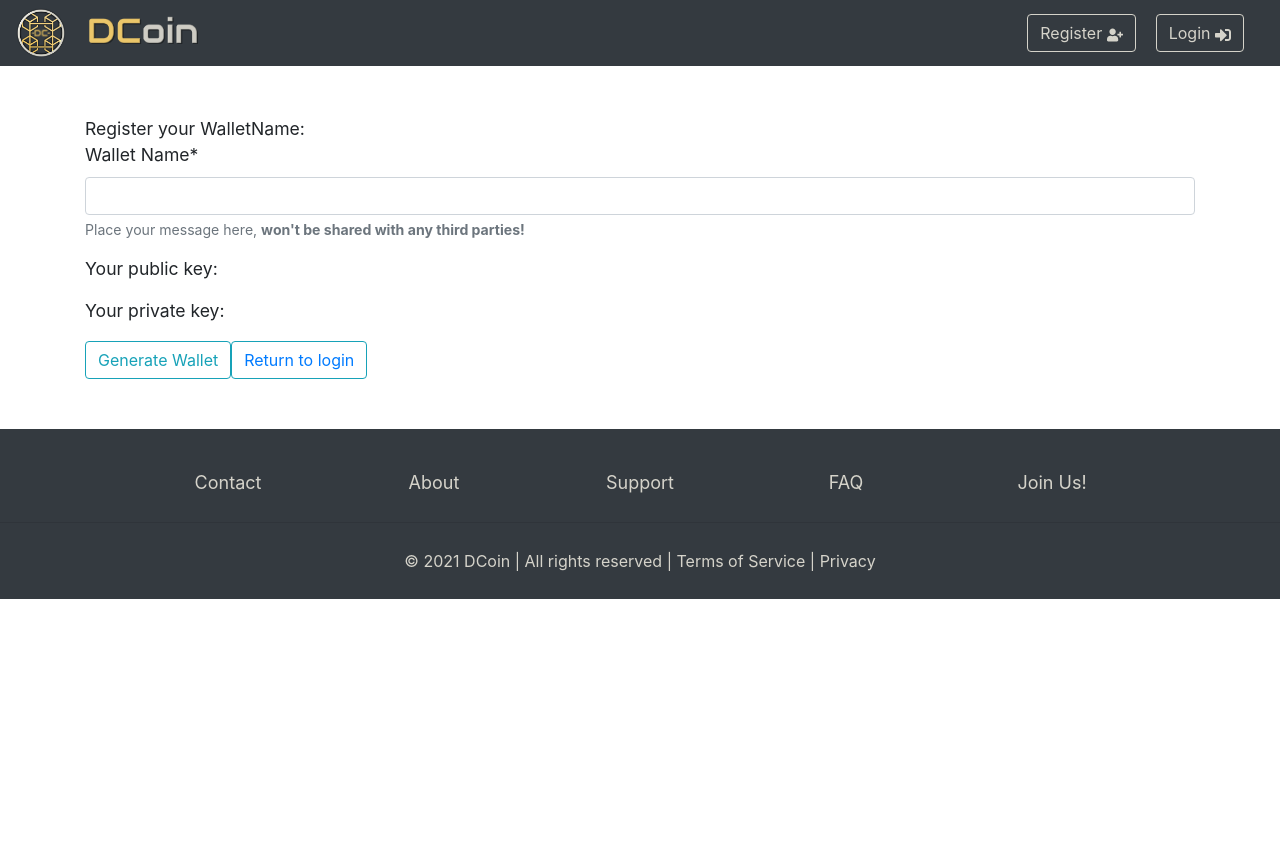
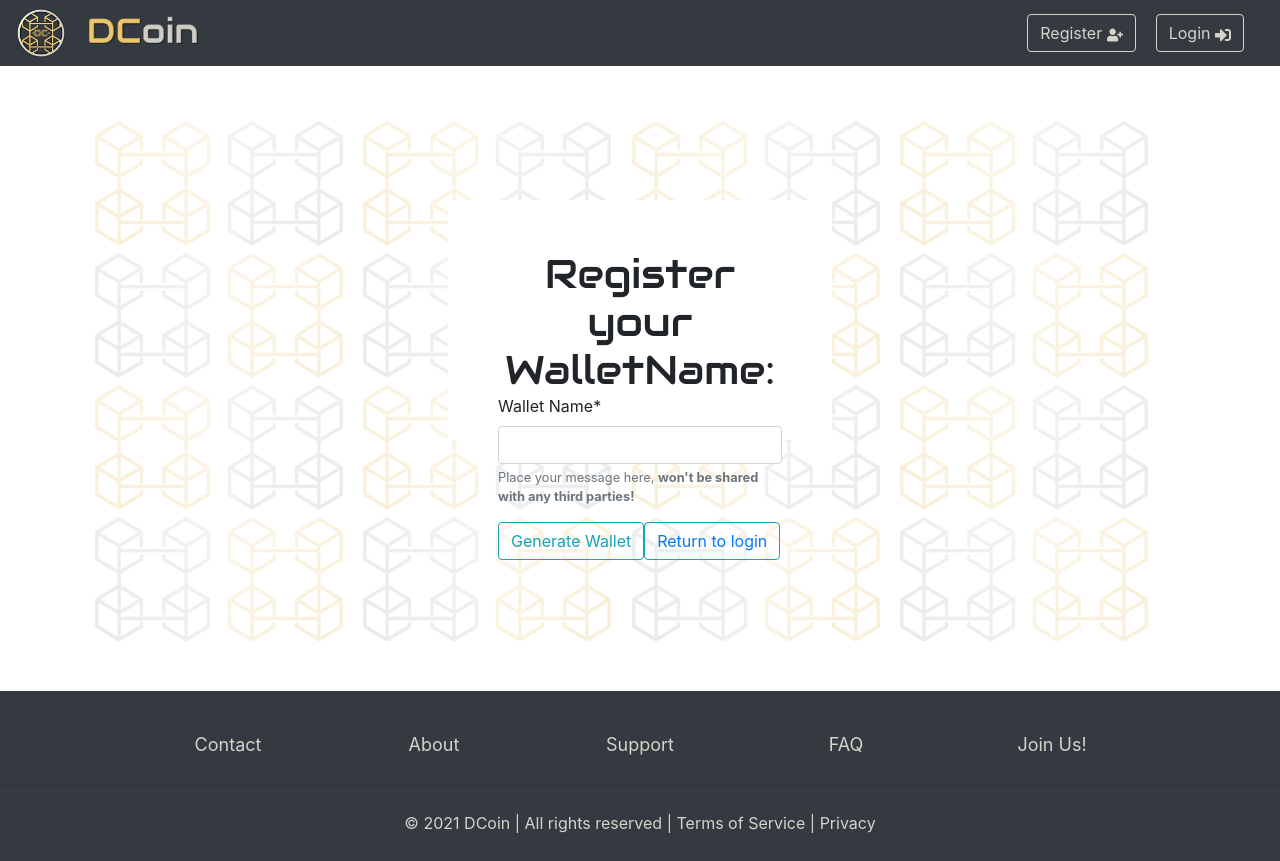
Before and after one commit to mkermer/DC_Blockchain, a React (Create React App) app in the folder DC_FrontEnd/: page /registerKeys in a window 1280 px wide. Before the commit the page ends 800 px from the top, so only its background shows below. Built offline with nearby package versions, Linux system fonts and the light colour scheme.

Commit message:
register

```diff
--- a/DC_FrontEnd/src/Components/Login_Register/CreateKeys.css
+++ b/DC_FrontEnd/src/Components/Login_Register/CreateKeys.css
@@ -1,5 +1,26 @@
 .keys{
-    font-size: 110%;
+    background-image: url(../../Logo/DChainBIG.svg);
+    min-height: 525px;
+    width: 96%;
+    opacity: 0.2;
+    position: relative;
+}
+
+.foreground{
+    opacity: 1.5;
+    /* font-size: 110%; */
     margin: auto;
+    height: 30%;
+    width: 30%;
+    z-index: 100;
+    position: absolute;
+    top: 40%;
+    left: 50%;
+    transform: translate(-50%, -50%);
+    background-color: white;
+    padding: 50px;
+}
 
+.foreground .key{
+    word-break:break-all;
 }
--- a/DC_FrontEnd/src/Components/Login_Register/CreateKeys.js
+++ b/DC_FrontEnd/src/Components/Login_Register/CreateKeys.js
@@ -18,7 +18,8 @@ class CreateKeys extends Component {
             variant: "warning",
             balance: 100,
             walletName: "",
-            text: ""
+            text: "",
+            created: false
 
         }
         this.user = User;
@@ -47,8 +48,8 @@ class CreateKeys extends Component {
                     privateKey: key.getPrivate('hex'),
                     showButton: true,
                     showAlert: true,
-                    text: "Your public and private Key are unique. Make sure to store it safely. If you are losing one of them, you will never be able to access your account again!!!"
-
+                    text: "Your public and private Key are unique. Make sure to store them safely. If you are losing one of them, you will never be able to access your account again!!!",
+                    created: true
                 })
                 const user = {
                     publicKey: this.state.publicKey,
@@ -64,17 +65,16 @@ class CreateKeys extends Component {
                     console.log('Error: ' + err)
                 }
 
+
+
             }, 100)
 
         } else {
             this.setState({
                 showAlert: true,
-                text: "please enter a wallet name"
+                text: "Please provide a wallet name"
             })
         }
-
-
-
 
 
     }
@@ -84,11 +84,16 @@ class CreateKeys extends Component {
     render() {
 
         return (
+            <>
             <div className="keys">
+            </div>
+                <div className="foreground">
+
                 <Alert variant={this.state.variant} show={this.state.showAlert}>
                     {this.state.text}
                 </Alert>
-                Register your WalletName:
+
+                <h1>Register your WalletName:</h1>
                 <Form.Group controlId="textarea">
                     <Form.Label>Wallet Name<span>*</span></Form.Label>
                     <Form.Control value={this.state.walletName} onChange={this.setWalletName} required />
@@ -96,8 +101,13 @@ class CreateKeys extends Component {
                         Place your message here, <strong>won't be shared with any third parties!</strong>
                     </Form.Text>
                 </Form.Group>
-                <p>Your public key: {this.state.publicKey}</p>
-                <p>Your private key: {this.state.privateKey}</p>
+                {this.state.created && (
+                    <>
+                        <p className="key">Your public key: {this.state.publicKey}</p>
+                        <p className="key">Your private key: {this.state.privateKey}</p>
+                    </>
+                )}
+
                 <Button variant="outline-info"
                     onClick={this.generateKeys}
                     disabled={this.state.showButton}>
@@ -107,7 +117,8 @@ class CreateKeys extends Component {
                 <Button variant="outline-info">
                     <Link to="/login" >Return to login</Link>
                 </Button>
-            </div>
+                </div>
+            </>
         )
     }
 
--- a/DC_FrontEnd/src/Custom.scss
+++ b/DC_FrontEnd/src/Custom.scss
@@ -43,6 +43,7 @@ h1, h2, h3, h4, h5, h6{
 
 .container{
     margin-top: 50px;
+
 }
 
 .gold-background{
```
Also changed, not shown: DC_FrontEnd/src/Logo/DChainBIG.svg (added).
